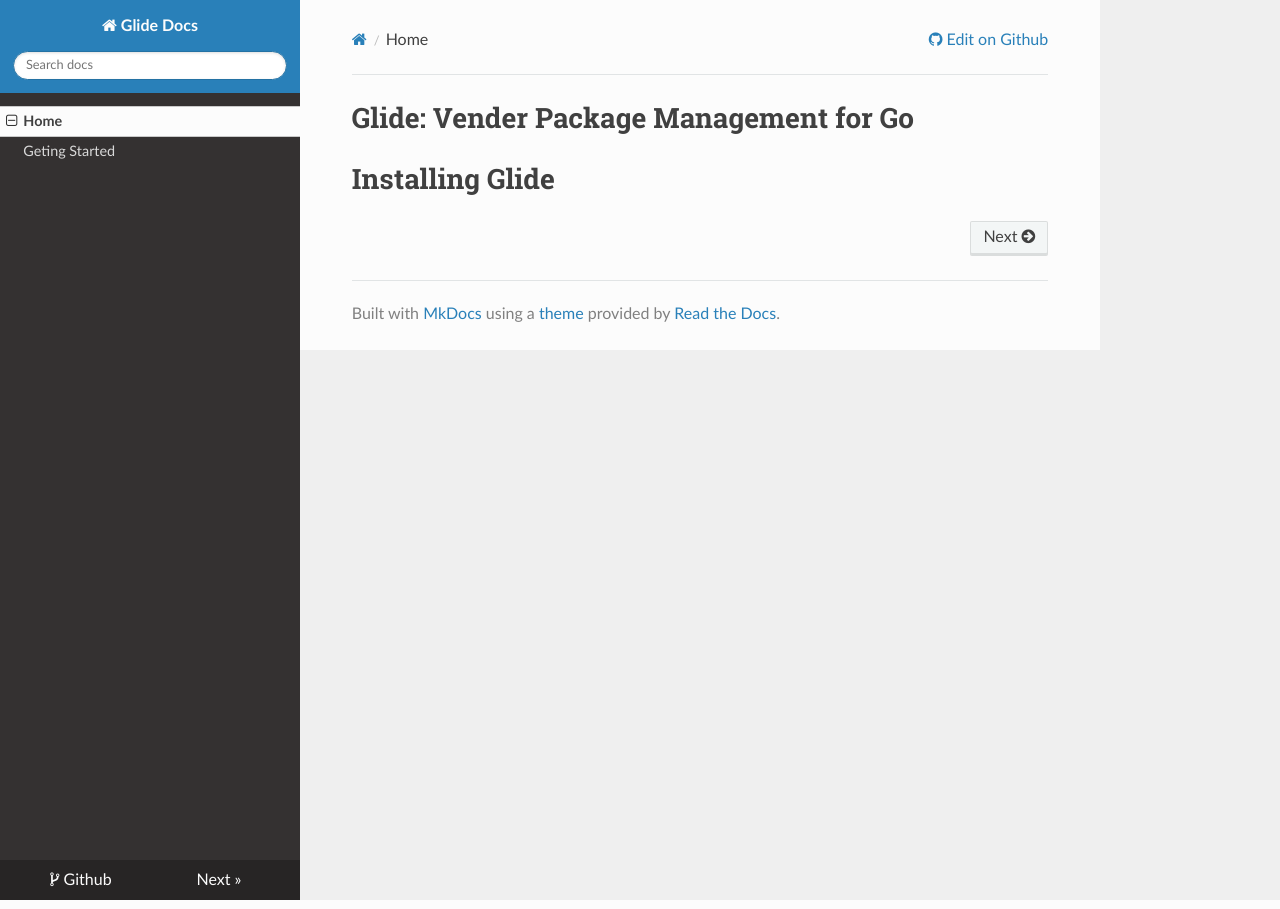
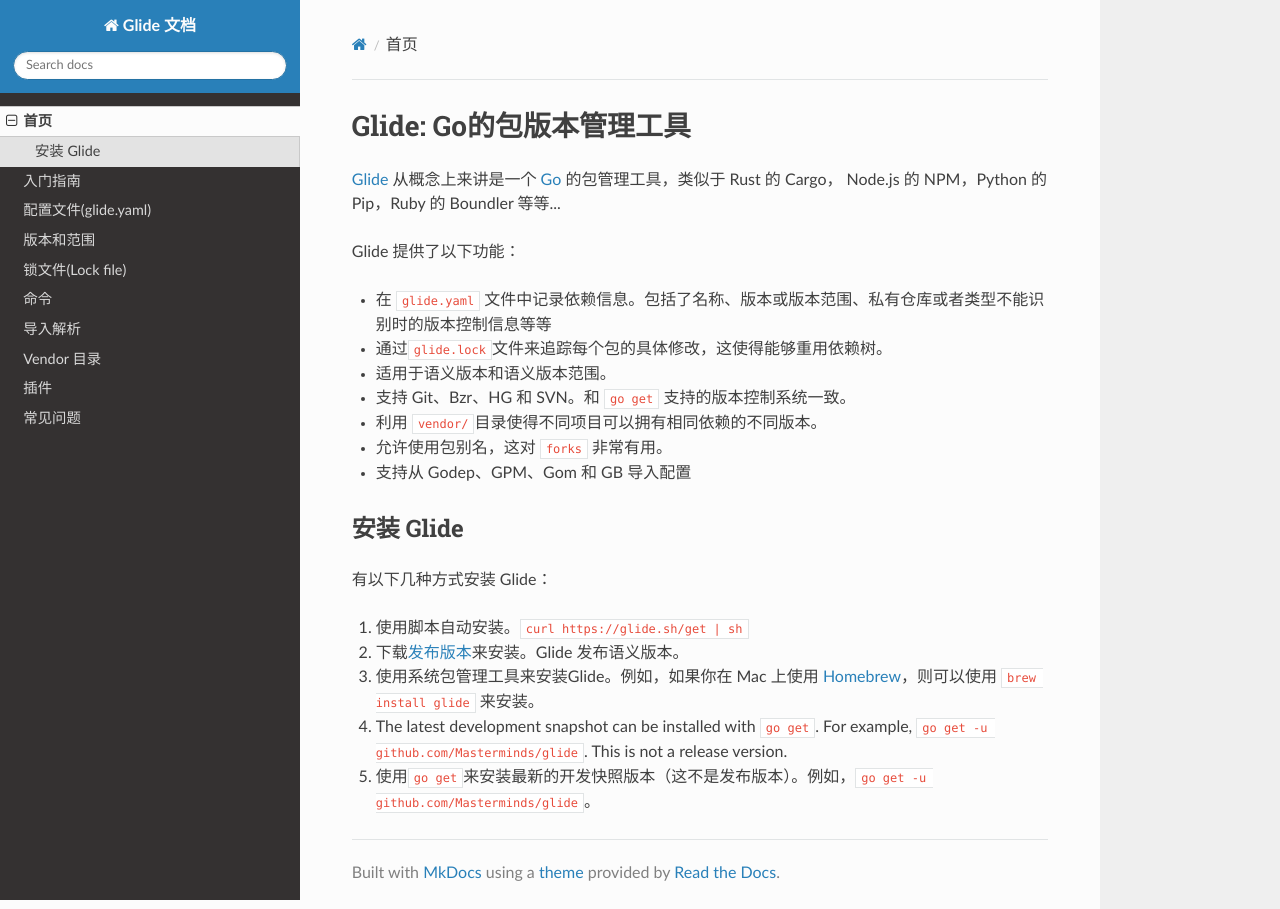
Before and after one commit to javasgl/GlideDocs, an MkDocs documentation site: the page built from docs/index.md, in a window 1280 px wide. Built offline with MkDocs 1.6.1, drawn with Linux system fonts in a browser that asks for light colours; nearby versions of some CDN libraries; old or Windows-style settings are respelled for this version of MkDocs.

Commit message:
feat: translate index

```diff
--- a/docs/index.md
+++ b/docs/index.md
@@ -1,4 +1,23 @@
+# Glide: Go的包版本管理工具
 
-# Glide: Vender Package Management for Go
+[Glide](https://glide.sh) 从概念上来讲是一个 [Go](https://golang.org) 的包管理工具，类似于 Rust 的 Cargo， Node.js 的 NPM，Python 的 Pip，Ruby 的 Boundler 等等...
 
-# Installing Glide
+Glide 提供了以下功能：
+
+* 在 `glide.yaml` 文件中记录依赖信息。包括了名称、版本或版本范围、私有仓库或者类型不能识别时的版本控制信息等等
+* 通过`glide.lock`文件来追踪每个包的具体修改，这使得能够重用依赖树。
+* 适用于语义版本和语义版本范围。
+* 支持 Git、Bzr、HG 和 SVN。和 `go get` 支持的版本控制系统一致。
+* 利用 `vendor/`目录使得不同项目可以拥有相同依赖的不同版本。
+* 允许使用包别名，这对 `forks` 非常有用。
+* 支持从 Godep、GPM、Gom 和 GB 导入配置
+
+## 安装 Glide
+
+有以下几种方式安装 Glide：
+
+1. 使用脚本自动安装。`curl https://glide.sh/get | sh`
+2. 下载[发布版本](https://github.com/Masterminds/glide/releases)来安装。Glide 发布语义版本。
+3. 使用系统包管理工具来安装Glide。例如，如果你在 Mac 上使用 [Homebrew](http://brew.sh)，则可以使用 `brew install glide` 来安装。
+4. The latest development snapshot can be installed with `go get`. For example, `go get -u github.com/Masterminds/glide`. This is not a release version.
+4. 使用`go get`来安装最新的开发快照版本（这不是发布版本）。例如，`go get -u github.com/Masterminds/glide`。
--- a/mkdocs.yml
+++ b/mkdocs.yml
@@ -1,13 +1,13 @@
-site_name: Glide Docs
-site_description: Glide 中文手册
-site_author: javasgl
-
+site_name: Glide 文档
+pages:
+- 首页: index.md
+- 入门指南: getting-started.md
+- 配置文件(glide.yaml): glide.yaml.md
+- 版本和范围: versions.md
+- 锁文件(Lock file): glide.lock.md
+- 命令: commands.md
+- 导入解析: resolving-imports.md
+- Vendor 目录: vendor.md
+- 插件: plugins.md
+- 常见问题: faq.md
 theme: readthedocs
-
-site_url: http://glidedocs.readthedocs.io/
-repo_url: https://github.com/javasgl/GlideDocs
-repo_name: Github
-
-pages:
-  - Home: index.md
-  - Geting Started: get_started.md
```
Also changed, not shown: docs/get_started.md (deleted, +0 -3 lines).
